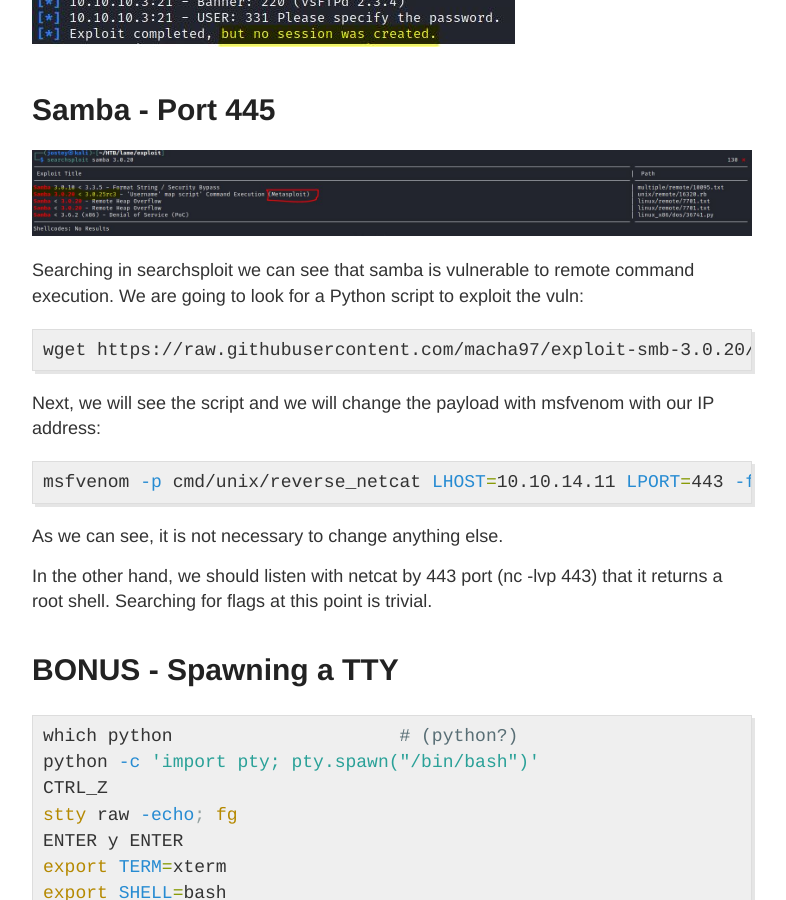
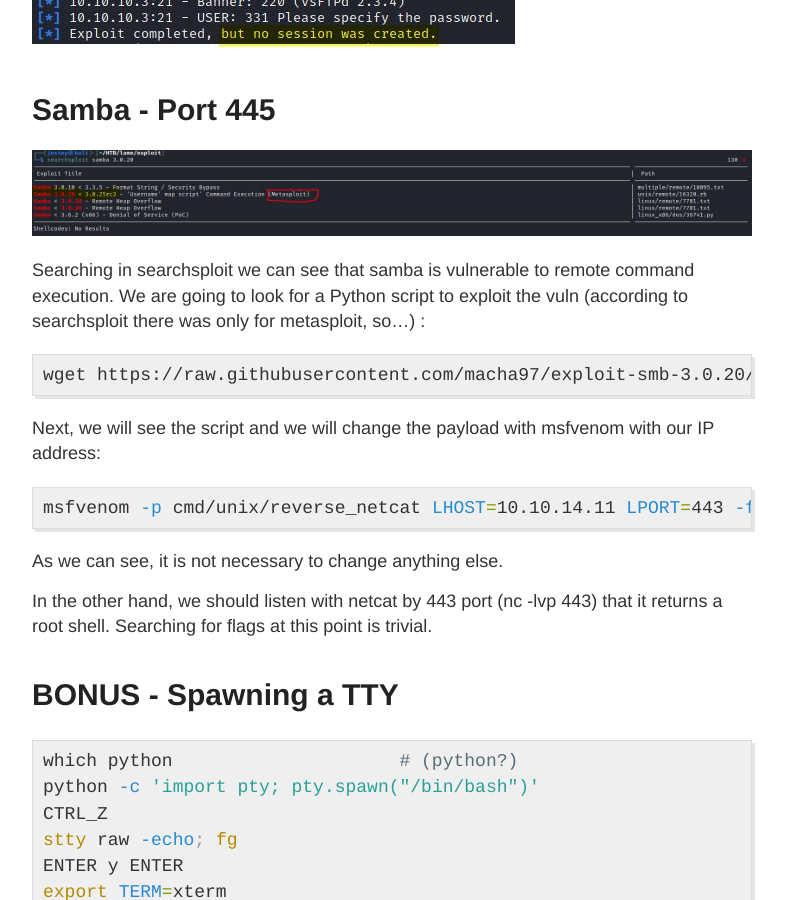
Before and after one commit to jostey/jostey.github.io, a Jekyll site: the page built from _posts/2021-11-7-Lame-HTB.md, in a window 1280 px wide and 900 px high, scrolled down 1910 px. Shown: the whole window, without its empty margins (248-1034 px from the left). Built offline with Jekyll 4.4.1, drawn with Linux system fonts in a browser that asks for light colours.

Commit message:
Update 2021-11-7-Lame-HTB.md

```diff
--- a/_posts/2021-11-7-Lame-HTB.md
+++ b/_posts/2021-11-7-Lame-HTB.md
@@ -34,7 +34,7 @@ We see that the version of the FTP server is vulnerable (searchsploit). Using a
 ![samba-exploit]({{ site.baseurl }}/images/lame/samba.jpg)
 
 
-Searching in searchsploit we can see that samba is vulnerable to remote command execution. We are going to look for a Python script to exploit the vuln:
+Searching in searchsploit we can see that samba is vulnerable to remote command execution. We are going to look for a Python script to exploit the vuln (according to searchsploit there was only for metasploit, so...) :
 {% highlight shell %}
 wget https://raw.githubusercontent.com/macha97/exploit-smb-3.0.20/master/exploit-smb-3.0.20.py
 {% endhighlight  %}
```
